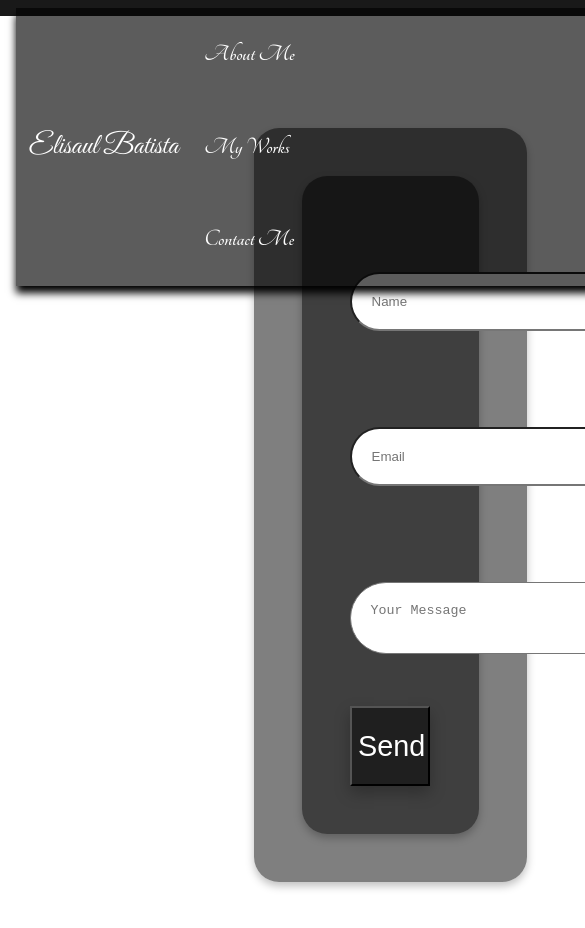
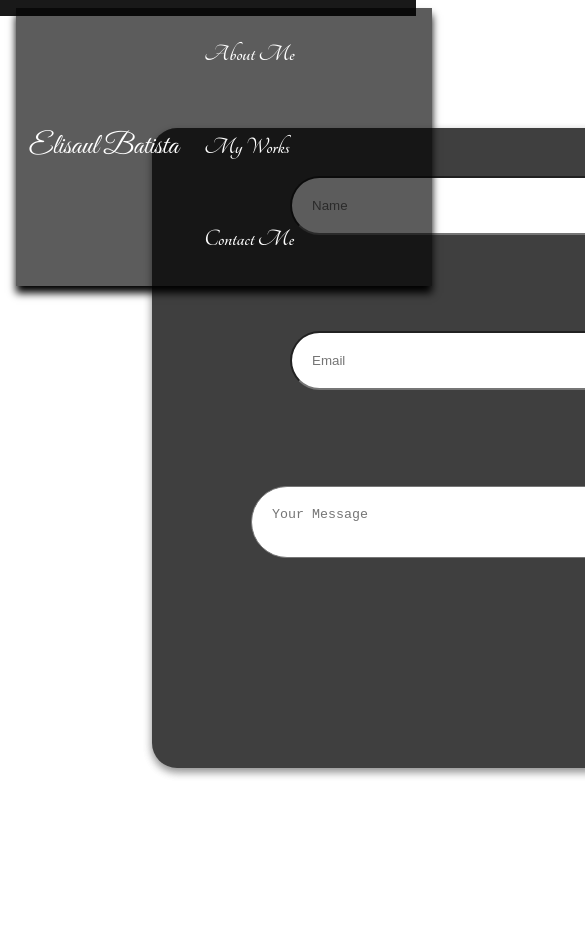
Before and after one commit to Batista0523/My-Portfolio, a React (Vite) app: page /contact in a window 390 px wide. Shown: the top 928 px of the page, 585 px wide, since content can reach past the window. After the commit the page ends 880 px from the top, so only its background shows below. Built offline with nearby package versions, Linux system fonts and the light colour scheme.

Commit message:
added sttyle to contact

```diff
--- a/src/Containers/About/About.css
+++ b/src/Containers/About/About.css
@@ -1,18 +1,19 @@
 .about-body {
   margin: 4rem;
-  height: 100%;
+  height: 195vh;
 
 }
 
-.about-part {
+.about-part-home {
   background-image: url("/src/assets/aboutback.png");
   background-attachment: fixed;
   background-position: center;
   background-size: cover;
   display: flex;
   flex-direction: row;
+  height: 205vh;
+}
 
-}
 
 .p-about-description {
   font-family: 'Franklin Gothic Medium', 'Arial Narrow', Arial, sans-serif;
@@ -50,7 +51,7 @@
 }
 
 .skill-container {
-  width:80rem;
+  width:60rem;
   margin: 50px;
   font-size: 2.2em;
   position: relative;
--- a/src/Containers/Contacts/Contact.css
+++ b/src/Containers/Contacts/Contact.css
@@ -1,10 +1,30 @@
 .contact-container {
     position: relative;
-     min-height: 80vh;
-     text-align: center;
-     z-index: 1;
+    width: 20em;
+    text-align: center;
+    z-index: 1;
+    margin: 3em;
+}
+.contact-section-home {
+    position: relative;
+    width: auto;
+    height: 100vh;
+    background-image: url('/src/assets/contactBack.png'), linear-gradient(to bottom, rgba(0,0,0,0.5) 0%, rgba(0,0,0,0.8) 100%);
+    background-attachment: fixed;
+    background-position: center left;
+    background-size: cover;
 }
 
+.contact-section-home::before {
+    content: "";
+    position: absolute;
+    bottom: 0;
+    left: 0;
+    width: 100%;
+    height: 20%;
+    background: linear-gradient(to bottom, rgba(240, 51, 51, 0.5) 0%, rgba(43, 32, 164, 0.8) 100%);
+    z-index: 1;
+}
 
 .input {
     width: 30rem;
@@ -15,7 +35,6 @@
 
 .btn-submit {
     width: 5rem;
-    color: white;
     font-size: 1.8rem;
     height: 5rem;
     cursor: pointer;
@@ -29,24 +48,18 @@
 
 .contactContent {
     max-width: 35%;
-
     text-align: center;
-    vertical-align: middle;
-
     color: white;
     margin: 10rem auto;
 }
 
 .contact-form {
     border-radius: 25px;
-    width: auto;
-    height: fit-content;
-    padding: 3rem;
+    width: 50em;
+    height: 40rem;
     background-color: rgba(0, 0, 0, 0.5);
     box-shadow: 0 0.25em 0.5em 0 rgba(0, 0, 0, 0.25);
 }
-
-
 
 @media screen and (max-width: 768px) {
     .contactContent {
--- a/src/Containers/Home/Home.css
+++ b/src/Containers/Home/Home.css
@@ -10,7 +10,7 @@
     top: 0;
     left: 0;
     width: 100%;
-    height: 115vh;
+    height: 125vh;
     background-image: url('/src/assets/back1.png');
     background-attachment: fixed;
     background-position: center;
--- a/src/Containers/Home/Home.jsx
+++ b/src/Containers/Home/Home.jsx
@@ -29,13 +29,13 @@ function Home() {
 
         </div>
       </div>
-      <div className="about-part" id="about-section">
+      <div className="about-part-home" id="about-section">
         <About />
       </div>
-      <div id="projects-section">
+      <div className="projects-section-home" id="projects-section">
         <Projects />
       </div>
-      <div id="contact-section">
+      <div className="contact-section-home" id="contact-section">
         <Contact />
       </div>
     </div>
--- a/src/Containers/Projects/Projects.css
+++ b/src/Containers/Projects/Projects.css
@@ -1,27 +1,32 @@
 .project-container {
     position: relative;
-     height: 110vh;
+
     text-align: center;
-
 }
 
-.project-container::before {
-    content: "";
-    position: absolute;
-    top: 0;
-    left: 0;
-    width: 100%;
-    height: 92%;
+.projects-section-home {
+    height: 130vh;
     background-image: url('/src/assets/projectBack.png');
     background-attachment: fixed;
     background-position: center right;
     background-size: cover;
 }
 
-.title{
+.projects-section-home::before {
+    content: "";
+    position: relative;
+    top: 0;
+    height: 110vh;
+    left: 0;
+    width: 100%;
+    height: 92%;
+}
+
+.title {
     font-size: 2.75rem;
     color: rgb(6, 6, 6);
 }
+
 .link {
     text-decoration: none;
     color: rgb(12, 11, 11);
@@ -31,18 +36,18 @@
 }
 
 .link:hover {
-  color: rgb(40, 158, 242);
+    color: rgb(40, 158, 242);
 }
 
 .projects-card {
-    width:20rem;
+    width: 20rem;
     height: fit-content;
     margin: 3rem;
     background-color: rgb(235, 238, 238);
     box-shadow: 0 0.25em 0.5em 0 rgba(20, 20, 20, 0.913);
-   font-size: 1.75rem;
-   padding: 3rem;
-   font-family: 'Franklin Gothic Medium', 'Arial Narrow', Arial, sans-serif;
+    font-size: 1.75rem;
+    padding: 3rem;
+    font-family: 'Franklin Gothic Medium', 'Arial Narrow', Arial, sans-serif;
 }
 
 .projectContent {
@@ -55,13 +60,8 @@
     color: rgb(8, 7, 7);
     background-color: rgba(235, 238, 238, 0.487);
     height: fit-content;
-     top: 10rem;
-     align-items: center;
-     left: 3rem;
-
-
+    align-items: center;
 }
-
 
 @media screen and (max-width: 768px) {
     .projectContent {
--- a/src/index.css
+++ b/src/index.css
@@ -1,14 +1,8 @@
+
 
 body {
   margin: 0;
-  display: flex;
-  width: 100%;
+  display:flex;
+  /* place-items: center; */
+width: 100%;
 }
-
-
-@media screen and (max-width: 768px) {
-  body {
-    flex-direction: row;
-    align-items: center;
-  }
-}
```
